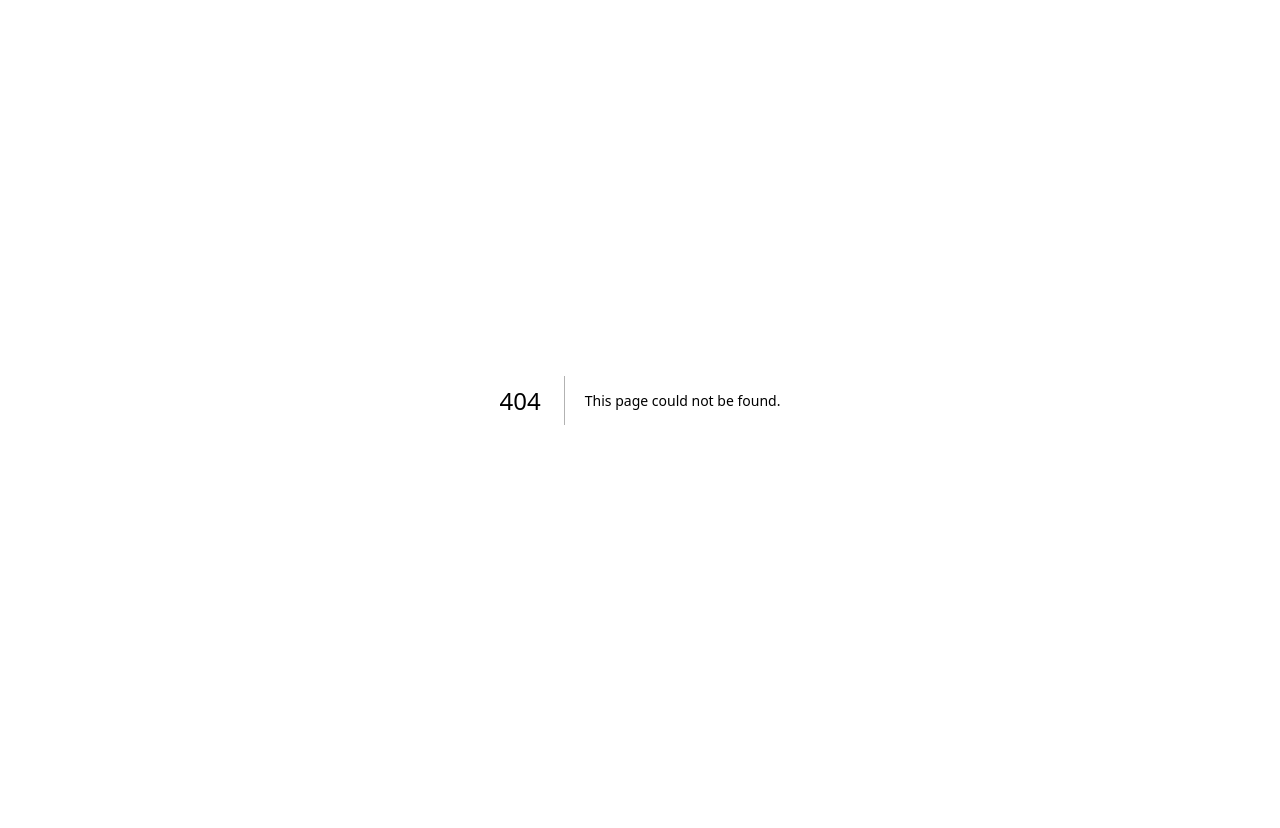
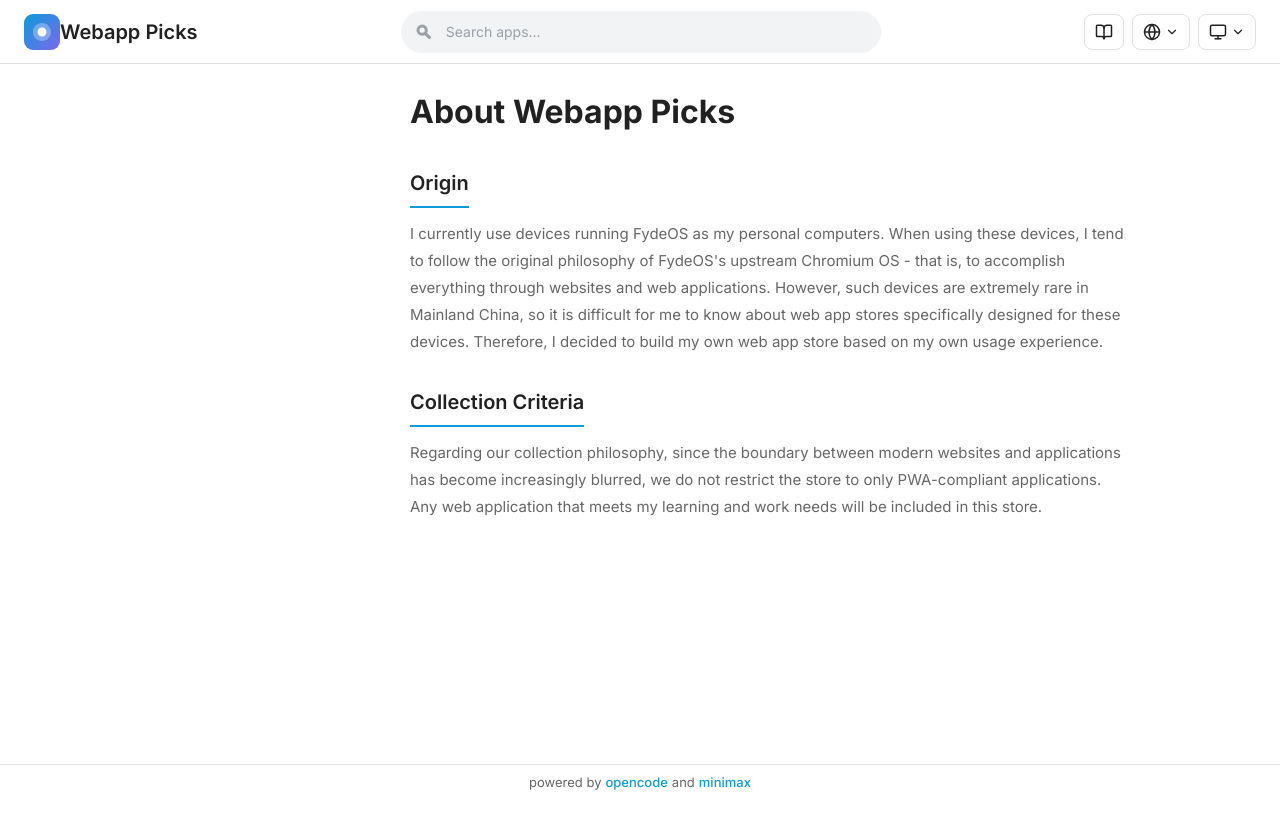
Before and after one commit to SilenWang/webapp-picks, a Next.js app: page /en/about in a window 1280 px wide. Before the commit this address had no page. Shown: the top 828 px of the page. Before the commit the page ends 800 px from the top, so only its background shows below. Built offline with nearby package versions, Linux system fonts and the light colour scheme.

Commit message:
add about me page and related button

```diff
--- /dev/null
+++ b/src/app/[lang]/about/page.tsx
@@ -0,0 +1,55 @@
+import { Suspense } from 'react';
+import { notFound } from 'next/navigation';
+import { Locale } from '@/lib/types';
+import { getDictionary } from '@/lib/i18n';
+import { Header } from '@/components/Header';
+import { BottomBar } from '@/components/BottomBar';
+
+interface PageProps {
+  params: Promise<{ lang: Locale }>;
+}
+
+export async function generateStaticParams() {
+  return [{ lang: 'zh' }, { lang: 'en' }];
+}
+
+export default async function AboutPage({ params }: PageProps) {
+  const { lang } = await params;
+
+  if (!['zh', 'en'].includes(lang)) {
+    notFound();
+  }
+
+  const dict = await getDictionary(lang);
+
+  return (
+    <div className="min-h-screen">
+      <Suspense fallback={<div className="h-16 border-b bg-background" />}>
+        <Header
+          locale={lang}
+          dict={dict}
+        />
+      </Suspense>
+
+      <div className="main-wrapper">
+        <main className="main-content about-page">
+          <div className="about-container">
+            <h1 className="about-title">{dict.about.title}</h1>
+
+            <section className="about-section">
+              <h2 className="about-section-title">{dict.about.origin}</h2>
+              <p className="about-section-content">{dict.about.originContent}</p>
+            </section>
+
+            <section className="about-section">
+              <h2 className="about-section-title">{dict.about.criteria}</h2>
+              <p className="about-section-content">{dict.about.criteriaContent}</p>
+            </section>
+          </div>
+        </main>
+
+        <BottomBar />
+      </div>
+    </div>
+  );
+}
--- a/src/app/globals.css
+++ b/src/app/globals.css
@@ -666,3 +666,41 @@
 .app-card:nth-child(6) { animation-delay: 0.12s; }
 .app-card:nth-child(7) { animation-delay: 0.14s; }
 .app-card:nth-child(8) { animation-delay: 0.16s; }
+
+/* About Page */
+.about-page {
+  display: flex;
+  justify-content: center;
+}
+
+.about-container {
+  max-width: 720px;
+  width: 100%;
+}
+
+.about-title {
+  font-size: 32px;
+  font-weight: 700;
+  color: var(--foreground);
+  margin-bottom: 32px;
+}
+
+.about-section {
+  margin-bottom: 32px;
+}
+
+.about-section-title {
+  font-size: 20px;
+  font-weight: 600;
+  color: var(--foreground);
+  margin-bottom: 12px;
+  padding-bottom: 8px;
+  border-bottom: 2px solid var(--primary);
+  display: inline-block;
+}
+
+.about-section-content {
+  font-size: 15px;
+  line-height: 1.8;
+  color: var(--muted-foreground);
+}
--- a/src/components/Header.tsx
+++ b/src/components/Header.tsx
@@ -4,7 +4,7 @@
 import { useRouter, useSearchParams } from 'next/navigation';
 import { useCallback, useState, useEffect, useRef } from 'react';
 import { Locale } from '@/lib/types';
-import { Globe, Sun, Moon, Monitor, ChevronDown, Check } from 'lucide-react';
+import { Globe, Sun, Moon, Monitor, ChevronDown, Check, BookOpen } from 'lucide-react';
 
 type Theme = 'light' | 'dark' | 'auto';
 
@@ -24,6 +24,7 @@
       themeLight: string;
       themeDark: string;
       themeAuto: string;
+      about: string;
     };
   };
 }
@@ -189,6 +190,14 @@
         </div>
 
         <div className="header-right">
+          <Link
+            href={`/${locale}/about`}
+            className="dropdown-trigger"
+            aria-label={dict.header.about}
+          >
+            <BookOpen size={18} />
+          </Link>
+
           <div className="dropdown-wrapper">
             <button
               ref={langTriggerRef}
--- a/src/data/dictionaries/en.json
+++ b/src/data/dictionaries/en.json
@@ -6,7 +6,16 @@
     "theme": "Theme",
     "themeLight": "Light",
     "themeDark": "Dark",
-    "themeAuto": "Auto"
+    "themeAuto": "Auto",
+    "about": "About"
+  },
+  "about": {
+    "title": "About Webapp Picks",
+    "origin": "Origin",
+    "originContent": "I currently use devices running FydeOS as my personal computers. When using these devices, I tend to follow the original philosophy of FydeOS's upstream Chromium OS - that is, to accomplish everything through websites and web applications. However, such devices are extremely rare in Mainland China, so it is difficult for me to know about web app stores specifically designed for these devices. Therefore, I decided to build my own web app store based on my own usage experience.",
+    "criteria": "Collection Criteria",
+    "criteriaContent": "Regarding our collection philosophy, since the boundary between modern websites and applications has become increasingly blurred, we do not restrict the store to only PWA-compliant applications. Any web application that meets my learning and work needs will be included in this store.",
+    "back": "Back"
   },
   "filters": {
     "all": "All",
--- a/src/data/dictionaries/zh.json
+++ b/src/data/dictionaries/zh.json
@@ -6,7 +6,16 @@
     "theme": "主题",
     "themeLight": "明",
     "themeDark": "暗",
-    "themeAuto": "自动"
+    "themeAuto": "自动",
+    "about": "关于"
+  },
+  "about": {
+    "title": "关于 Webapp Picks",
+    "origin": "网站的由来",
+    "originContent": "我目前主要使用安装 FydeOS 的设备作为个人电脑。使用这些设备时，我更倾向于符合 FydeOS 上游 Chromium OS 的最初理念，即基于网站和 Web 应用来完成一切工作。然而，这样的设备在中国大陆极其少见，因此我很难知道专门为这种设备设立的网络应用商店，所以我决定根据自己的使用情况，建立一个属于自己的 Web 应用商店。",
+    "criteria": "收录标准",
+    "criteriaContent": "在收录理念方面，由于现代网站和应用之间的界限已经越来越模糊，因此我也并不限制一定是遵守 PWA 要求的应用才进入这个商店。只要是在我学习和工作中，能够满足一定需求的 Web 应用，我都会收录。",
+    "back": "返回"
   },
   "filters": {
     "all": "全部",
```
